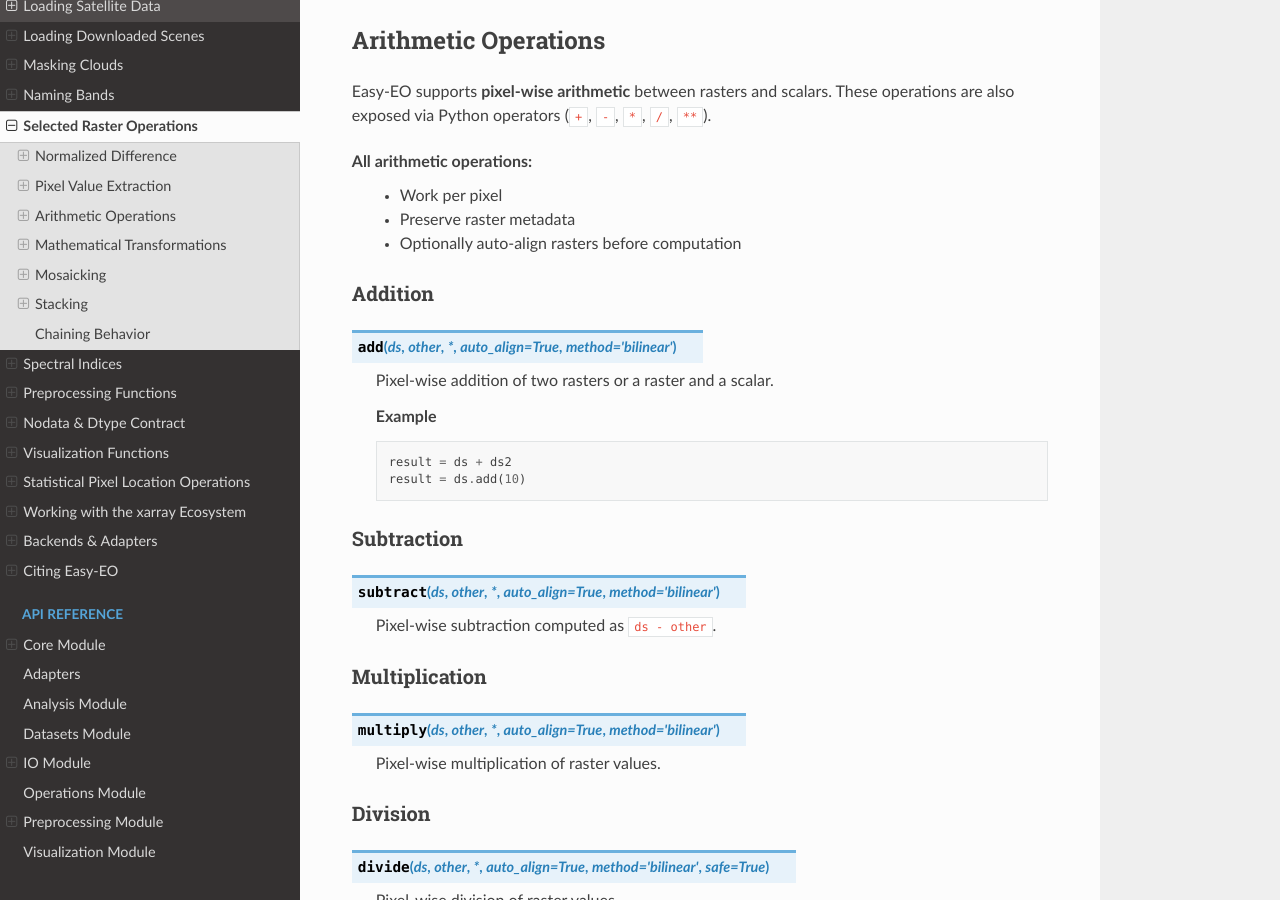
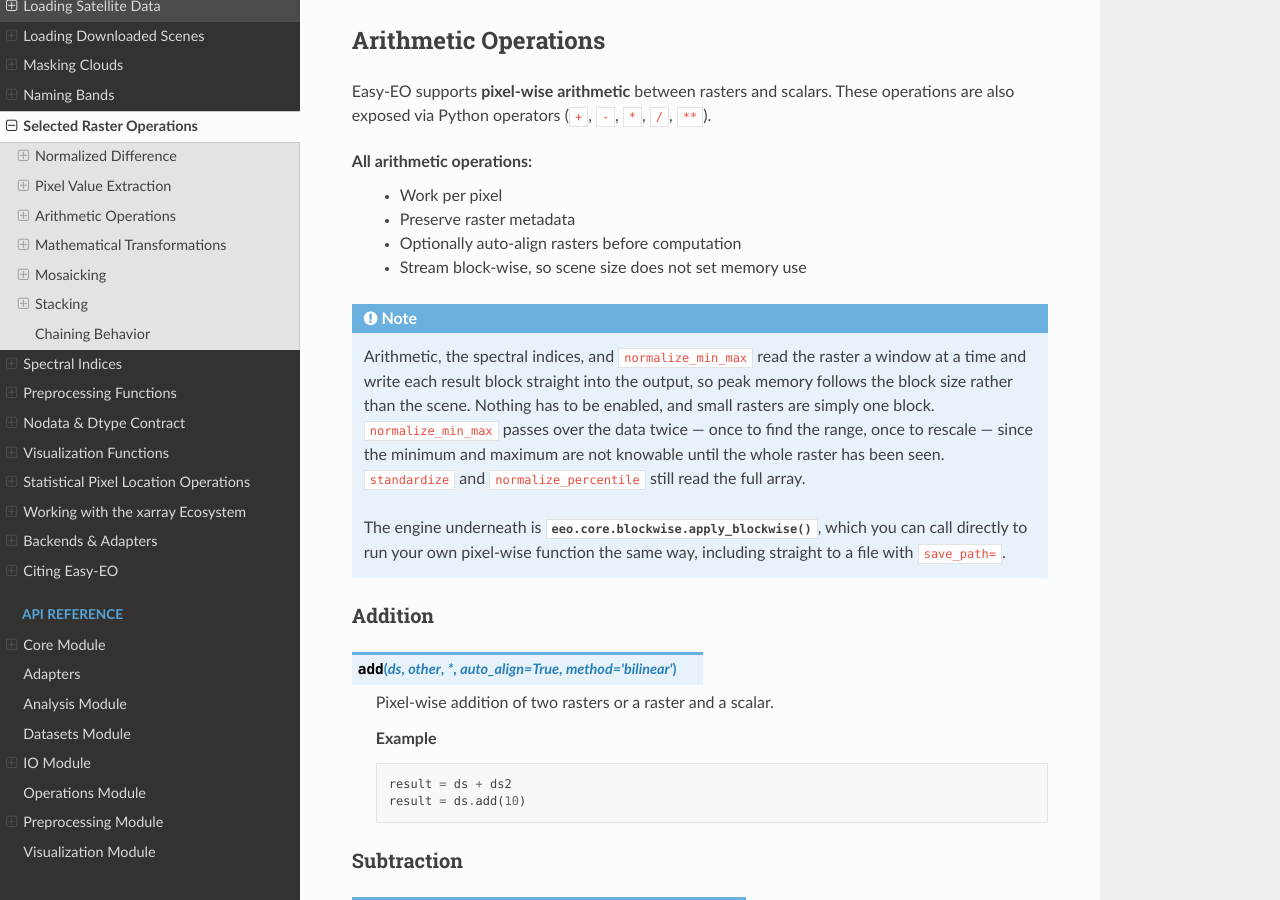
Before and after one commit to Tommy-Burns/easy-eo, a Sphinx documentation site: the page built from docs/source/user_guide/ops.rst, in a window 1280 px wide and 900 px high, scrolled down 1832 px. Built offline with Sphinx 7.4.7 and the Read the Docs theme 3.1.0, drawn with Linux system fonts in a browser that asks for light colours.

Commit message:
docs: updated the docs for the blockwise engine

```diff
--- a/docs/source/user_guide/ops.rst
+++ b/docs/source/user_guide/ops.rst
@@ -108,6 +108,21 @@
     - Work per pixel
     - Preserve raster metadata
     - Optionally auto-align rasters before computation
+    - Stream block-wise, so scene size does not set memory use
+
+.. note::
+
+   Arithmetic, the spectral indices, and ``normalize_min_max`` read the raster
+   a window at a time and write each result block straight into the output, so
+   peak memory follows the block size rather than the scene. Nothing has to be
+   enabled, and small rasters are simply one block. ``normalize_min_max``
+   passes over the data twice — once to find the range, once to rescale — since
+   the minimum and maximum are not knowable until the whole raster has been
+   seen. ``standardize`` and ``normalize_percentile`` still read the full array.
+
+   The engine underneath is :func:`eeo.core.blockwise.apply_blockwise`, which
+   you can call directly to run your own pixel-wise function the same way,
+   including straight to a file with ``save_path=``.
 
 Addition
 ^^^^^^^^
```
Also changed, not shown: 1 other file.
